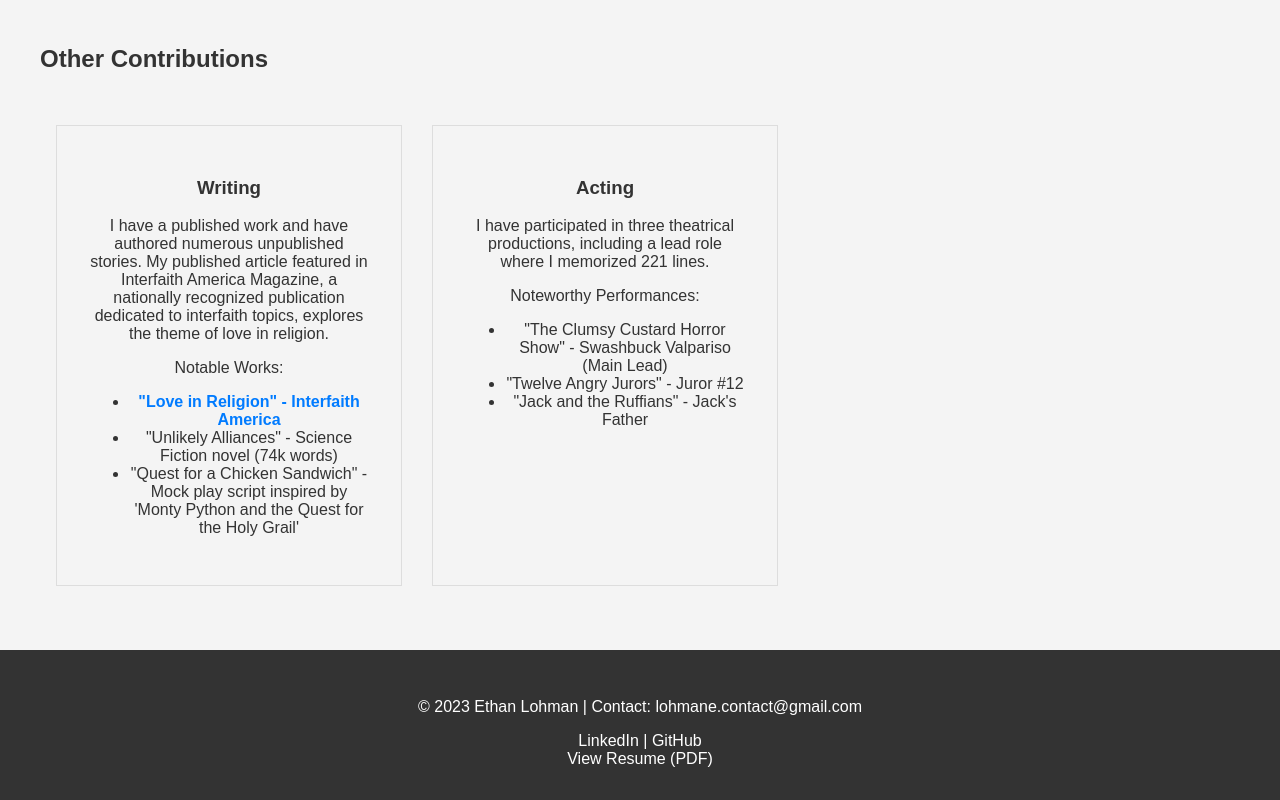
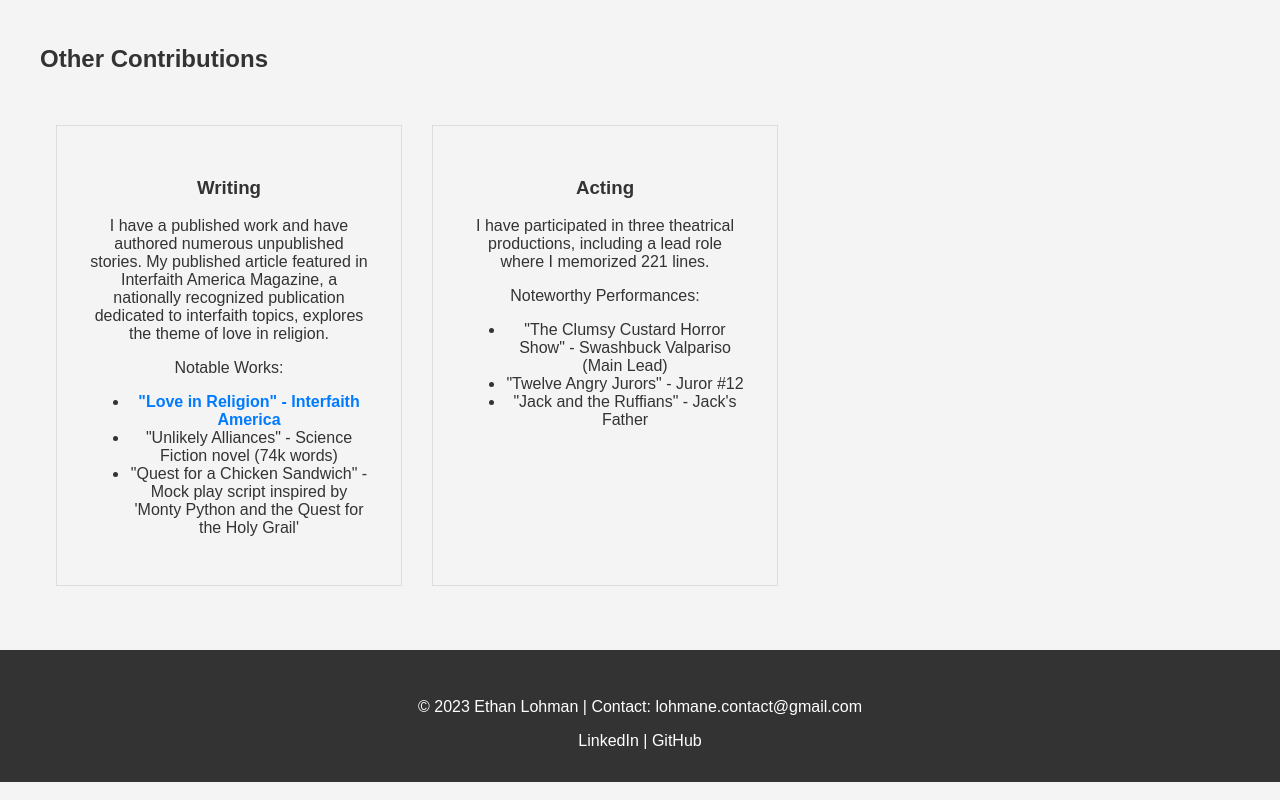
Before and after one commit to Ethan-Lohman/Ethan-Lohman.github.io, a website: page index.html in a window 1280 px wide. Shown: the part 3696-4496 px from the top of the page. Drawn offline with Linux system fonts and the light colour scheme.

Commit message:
Update social media

```diff
--- a/index.html
+++ b/index.html
@@ -221,9 +221,6 @@
                 <a href="https://github.com/Ethan-Lohman" target="_blank" rel="noopener noreferrer">
                     GitHub
                 </a>
-                <div class="resume-link">
-                    <a href="./Resume/EthanLohmanResume.pdf" target="_blank" rel="noopener noreferrer">View Resume (PDF)</a>
-                </div>
             </div>
         </div>
     </footer>
```
